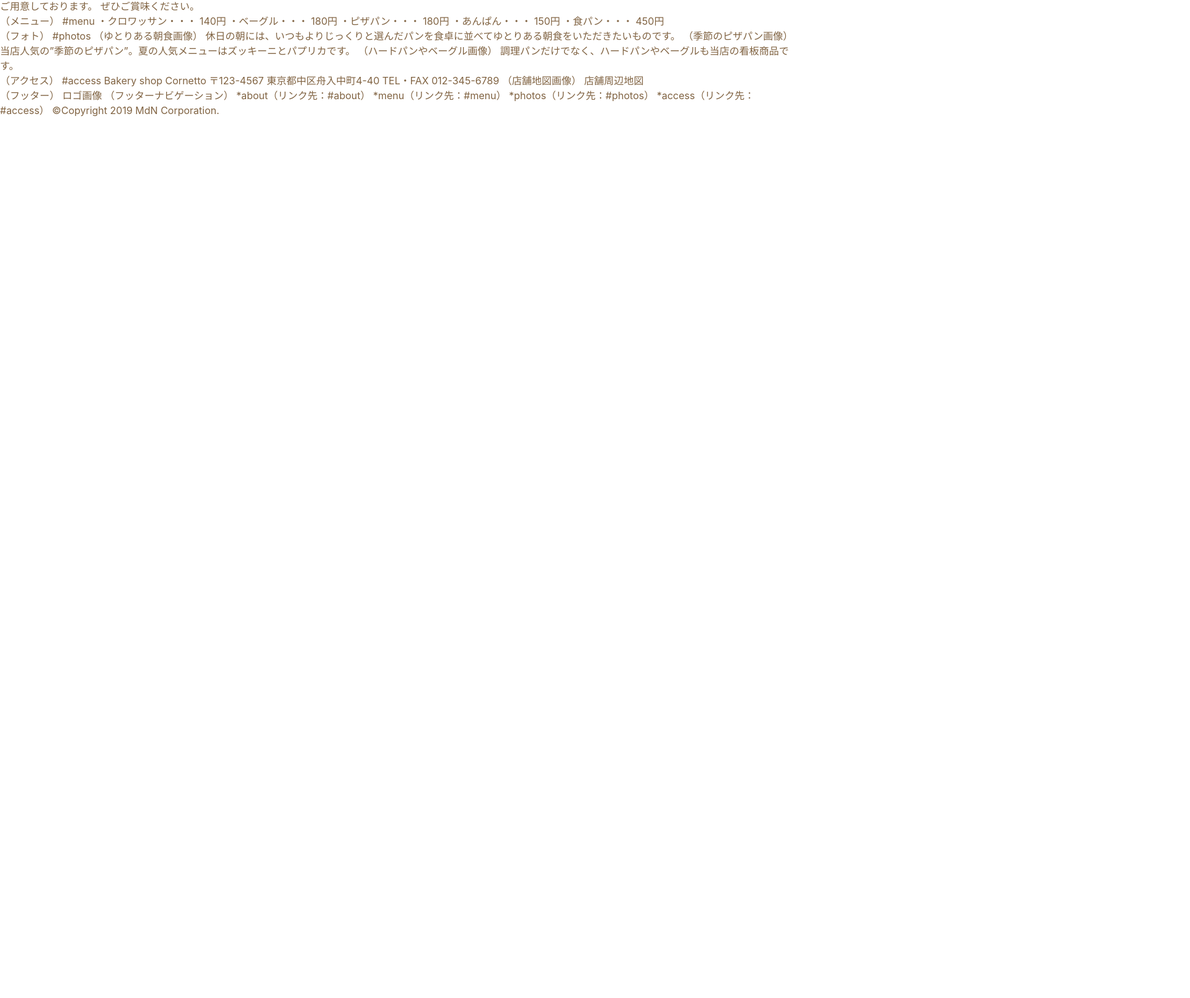
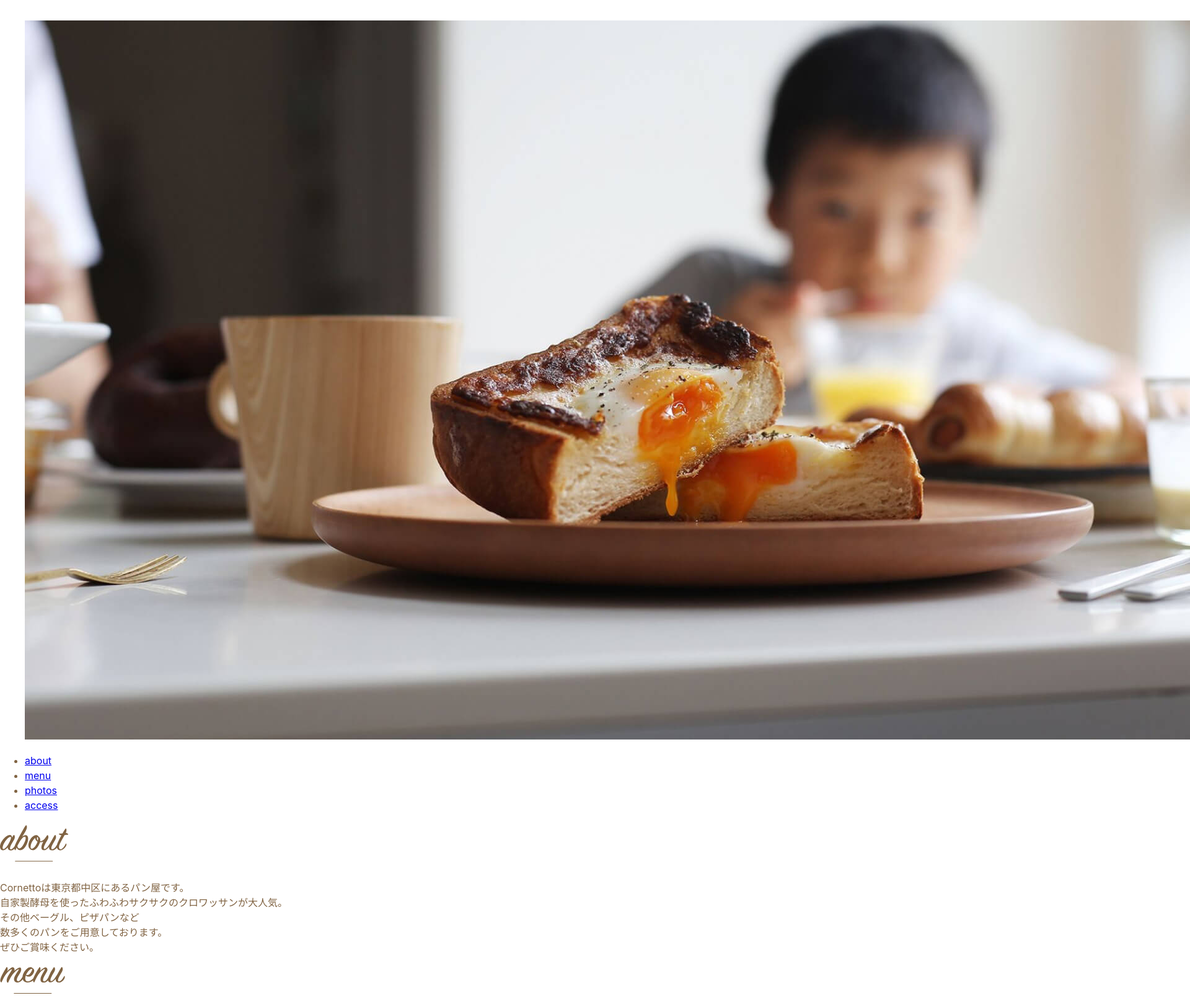
Before and after one commit to wajimahiroki/S1A233, a plain HTML site: page lesson6/index.html in a window 1280 px wide. Shown: the part 130-1740 px from the top of the page at 62% size, 1920 px wide, since content can reach past the window. Before the commit the page ends 800 px from the top, so only its background shows below. Drawn offline with Linux system fonts and the light colour scheme.

Commit message:
Add files via upload
tuika

```diff
--- a/lesson6/index.html
+++ b/lesson6/index.html
@@ -17,85 +17,109 @@
   </head>
   <body>
     <header>
-    （ヘッダー）
-    ロゴ画像
-    #Cornetto
+    <h1>
+    <img src="img/logo.svg" alt="Cornetto">
+    </h1>
     </header>
 
     <!-- <main>の中身をマークアップ -->
     <main>
     <figure>
-    （メインイメージ）
-    [写真]
-    Cornettoのパン
+    <img src="img/top.jpg" alt="Cornettoのパン">
     </figure>
 
     <nav>
-    （ナビゲーション）
-    *about（リンク先：#about）
-    *menu（リンク先：#menu）
-    *photos（リンク先：#photos）
-    *access（リンク先：#access）
+    <ul>
+      <li><a href="#about">about</a></li>
+      <li><a href="#menu">menu</a></li>
+      <li><a href="#photos">photos</a></li>
+      <li><a href="#access">access</a></li>
+    </ul>
     </nav>
 
-    <section>
-    （アバウト）
-    #about
-    Cornettoは東京都中区にあるパン屋です。
-    自家製酵母を使ったふわふわサクサクのクロワッサンが大人気。
-    その他ベーグル、ピザパンなど
-    数多くのパンをご用意しております。
-    ぜひご賞味ください。
+    <section id="about">
+    <h2>
+      <img src="img/ttl_about.svg" alt="about">
+    </h2>
+    <p>Cornettoは東京都中区にあるパン屋です。<br>
+    自家製酵母を使ったふわふわサクサクのクロワッサンが大人気。<br>
+    その他ベーグル、ピザパンなど<br>
+    数多くのパンをご用意しております。<br>
+    ぜひご賞味ください。</p>
     </section>
 
-    <section>
-    （メニュー）
-    #menu
-    ・クロワッサン・・・ 140円
-    ・ベーグル・・・ 180円
-    ・ピザパン・・・ 180円
-    ・あんぱん・・・ 150円
-    ・食パン・・・ 450円
+    <section id="menu">
+    <h2>
+      <img src="img/ttl_menu.svg" alt="menu">
+    </h2>
+    <ul>
+      <li>・クロワッサン・・・ 140円</li>
+      <li>・ベーグル・・・ 180円</li>
+      <li>・ピザパン・・・ 180円</li>
+      <li>・あんぱん・・・ 150円</li>
+      <li>・食パン・・・ 450円</li>
+    </ul>
     </section>
 
-    <section>
-    （フォト）
-    #photos
-
-    （ゆとりある朝食画像）
-    休日の朝には、いつもよりじっくりと選んだパンを食卓に並べてゆとりある朝食をいただきたいものです。
-
-    （季節のピザパン画像）
-    当店人気の”季節のピザパン”。夏の人気メニューはズッキーニとパプリカです。
-
-    （ハードパンやベーグル画像）
-    調理パンだけでなく、ハードパンやベーグルも当店の看板商品です。
+    <section id="photos">
+    <h2>
+      <img src="img/ttl_photos.svg" alt="photos">
+    </h2>
+    <ul>
+      <li>
+        <figure>
+          <img src="img/photos_01.jpg" alt="ゆとりある朝食">
+          <figcaption>休日の朝には、いつもよりじっくりと選んだパンを食卓に並べてゆとりある朝食をいただきたいものです。</figcaption>
+        </figure>
+      </li>
+      <li>
+        <figure>
+          <img src="img/photos_02.jpg" alt="季節のピザパン">
+          <figcaption>当店人気の”季節のピザパン”。夏の人気メニューはズッキーニとパプリカです。</figcaption>
+        </figure>
+      </li>
+      <li>
+        <figure>
+          <img src="img/photos_03.jpg" alt="ハードパンやベーグル">
+          <figcaption>調理パンだけでなく、ハードパンやベーグルも当店の看板商品です。</figcaption>
+        </figure>
+      </li>
+    </ul>
     </section>
 
-    <section>
-    （アクセス）
-    #access
-    Bakery shop Cornetto
-    〒123-4567
-    東京都中区舟入中町4-40
-    TEL・FAX 012-345-6789
-
-    （店舗地図画像）
-    店舗周辺地図
+    <section id="access">
+    <h2>
+      <img src="img/ttl_access.svg" alt="access">
+    </h2>
+    <div>
+      <address>
+      <strong>Bakery shop Cornetto</strong><br>
+      〒123-4567<br>
+      東京都中区舟入中町4-40<br>
+      <strong>TEL・FAX 012-345-6789</strong>
+      </address>
+      <figure>
+      <img src="img/map.png" alt="店舗周辺地図">
+      </figure>
+    </div>
     </section>
     </main>
 
     <footer>
-    （フッター）
-    ロゴ画像
-
-    （フッターナビゲーション）
-    *about（リンク先：#about）
-    *menu（リンク先：#menu）
-    *photos（リンク先：#photos）
-    *access（リンク先：#access）
-
-    &copy;Copyright 2019 MdN Corporation.
+    <div>
+      <p><img src="img/logo_w.svg" alt="Cornetto"></p>
+      <div>
+        <nav>
+          <ul>
+            <li><a href="#about">about</a></li>
+            <li><a href="#menu">menu</a></li>
+            <li><a href="#photos">photos</a></li>
+            <li><a href="#access">access</a></li>
+          </ul>
+        </nav>
+        <p><small>&copy;Copyright 2019 MdN Corporation.</small></p>
+      </div>
+    </div>
     </footer>
   </body>
 </html>
```
